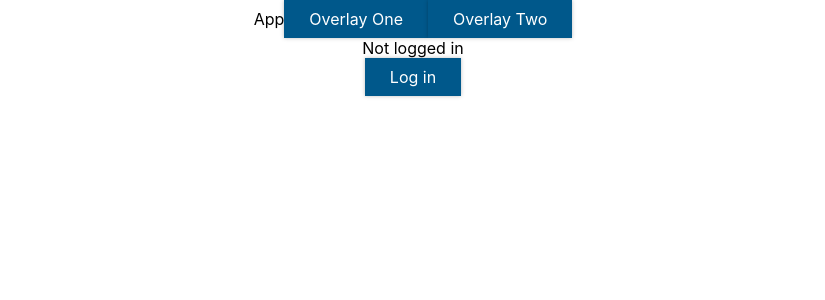
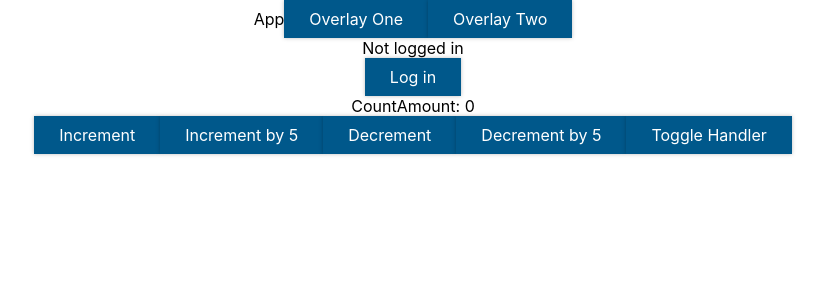
Before and after one commit to VictoriaStudios/udemy, a React (Create React App) app: page / in a window 1280 px wide. Shown: the top 300 px of the page, without its empty margins (227-1052 px from the left). Built offline with nearby package versions, Linux system fonts and the light colour scheme.

Commit message:
Implementation of React Redux and useContext completed

```diff
--- a/src/App.js
+++ b/src/App.js
@@ -4,49 +4,64 @@ import { ErrorModal } from './components/ErrorModal';
 import Button from './components/Button';
 import { testContext } from './components/store/TestProvider';
 import { ContextTester } from './components/ContextTester';
+import { useSelector, useDispatch } from 'react-redux'
 
 //an example of useReducer
 const modalReducer = (state, action) => {
   switch (action.type) {
     case 'USER_ERROR_ONE_ENABLE':
       {
-        if (action.val===true) {
-          localStorage.setItem ('error', 'true')
-          return {errorOneOpen:true, errorTwoOpen: state.errorTwoOpen}
+        if (action.val === true) {
+          localStorage.setItem('error', 'true')
+          return { errorOneOpen: true, errorTwoOpen: state.errorTwoOpen }
         }
-        if (action.val===false) {
-          localStorage.setItem ('error', 'false')
-          return {errorOneOpen:false, errorTwoOpen: state.errorTwoOpen}
+        if (action.val === false) {
+          localStorage.setItem('error', 'false')
+          return { errorOneOpen: false, errorTwoOpen: state.errorTwoOpen }
         }
       }
     case 'USER_ERROR_TWO_ENABLE':
-      if (action.val===true) {
-        localStorage.setItem ('errorTwo', 'true')
-        return {errorOneOpen:state.errorOneOpen, errorTwoOpen: true}
+      if (action.val === true) {
+        localStorage.setItem('errorTwo', 'true')
+        return { errorOneOpen: state.errorOneOpen, errorTwoOpen: true }
       }
-      if (action.val===false)  {
-        localStorage.setItem ('errorTwo', 'false')
-        return{errorOneOpen:state.errorOneOpen, errorTwoOpen: false}
+      if (action.val === false) {
+        localStorage.setItem('errorTwo', 'false')
+        return { errorOneOpen: state.errorOneOpen, errorTwoOpen: false }
       }
 
     default:
-      return {errorOneOpen:false, errorTwoOpen: false}
+      return { errorOneOpen: false, errorTwoOpen: false }
   }
 }
 
 function App() {
 
 
-  const [modalState, dispatchModal] = useReducer(modalReducer, {errorOneOpen:false, errorTwoOpen: false})
+  const [modalState, dispatchModal] = useReducer(modalReducer, { errorOneOpen: false, errorTwoOpen: false })
 
-  const ctx= useContext(testContext)
+  const ctx = useContext(testContext)
+  const counter = useSelector((state) => state.counter)
+  const showCounter = useSelector((state) => state.showCounter)
+  const dispatch = useDispatch()
 
+  const incrementHandler = (amount) => {
+    dispatch({ type: 'INCREMENT', val: amount })
+  }
+
+  const decrementHandler = (amount) => {
+    dispatch({ type: 'DECREMENT', val: amount })
+  }
+
+  const toggleHandler = () => {
+    dispatch({ type: 'TOGGLE_COUNTER' })
+  }
 
   useEffect(() => {
-    if (localStorage.getItem('error') === 'true') dispatchModal({type:'USER_ERROR_ONE_ENABLE', val:true})
-    else dispatchModal({type:'USER_ERROR_ONE_ENABLE', val:false})
-    if (localStorage.getItem('errorTwo') === 'true') dispatchModal({type:'USER_ERROR_TWO_ENABLE', val:true})
-    else dispatchModal({type:'USER_ERROR_TWO_ENABLE', val:false})
+    if (localStorage.getItem('error') === 'true') dispatchModal({ type: 'USER_ERROR_ONE_ENABLE', val: true })
+    else dispatchModal({ type: 'USER_ERROR_ONE_ENABLE', val: false })
+    if (localStorage.getItem('errorTwo') === 'true') dispatchModal({ type: 'USER_ERROR_TWO_ENABLE', val: true })
+    else dispatchModal({ type: 'USER_ERROR_TWO_ENABLE', val: false })
   }, [])
 
 
@@ -54,26 +69,36 @@ function App() {
   return (
     <div className="App">
       App
-      <Button  onClick={() => dispatchModal({type:'USER_ERROR_ONE_ENABLE', val:true})}>
+      <Button onClick={() => dispatchModal({ type: 'USER_ERROR_ONE_ENABLE', val: true })}>
         Overlay One
       </Button>
-      <Button  onClick={() => dispatchModal({type:'USER_ERROR_TWO_ENABLE', val:true})}>
+      <Button onClick={() => dispatchModal({ type: 'USER_ERROR_TWO_ENABLE', val: true })}>
         Overlay Two
       </Button>
-      {modalState.errorOneOpen? (<ErrorModal onClose={() => dispatchModal({type:'USER_ERROR_ONE_ENABLE', val:false})} header={"header1"} />): ("")}
-      {modalState.errorTwoOpen? (<ErrorModal onClose={() => dispatchModal({type:'USER_ERROR_TWO_ENABLE', val:false})} header={"header2"} />): ("")}
+      {modalState.errorOneOpen ? (<ErrorModal onClose={() => dispatchModal({ type: 'USER_ERROR_ONE_ENABLE', val: false })} header={"header1"} />) : ("")}
+      {modalState.errorTwoOpen ? (<ErrorModal onClose={() => dispatchModal({ type: 'USER_ERROR_TWO_ENABLE', val: false })} header={"header2"} />) : ("")}
       {!ctx.loggedIn ? (
         <>
-        <ContextTester message="Not logged in"/>
-        <Button onClick={() => ctx.dispatchDetails({type: "LOG_IN"})}>Log in</Button>
+          <ContextTester message="Not logged in" />
+          <Button onClick={() => ctx.dispatchDetails({ type: "LOG_IN" })}>Log in</Button>
         </>
-      ): (
+      ) : (
         <>
-        <ContextTester message="Logged in"/>
-        <Button onClick={() => ctx.dispatchDetails("LOG_OUT")}>Log out</Button>
+          <ContextTester message="Logged in" />
+          <Button onClick={() => ctx.dispatchDetails("LOG_OUT")}>Log out</Button>
         </>
       )}
+      {showCounter ? (
+        <>
+          <p>CountAmount: {counter}</p>
+          <Button onClick={() => incrementHandler(1)}>Increment</Button>
+          <Button onClick={() => incrementHandler(5)}>Increment by 5</Button>
+          <Button onClick={() => decrementHandler(1)}>Decrement</Button>
+          <Button onClick={() => decrementHandler(5)}>Decrement by 5</Button>
+        </>
+      ) : ('')}
 
+      <Button onClick={() => toggleHandler()}>Toggle Handler</Button>
     </div>
   )
 }
--- a/src/components/store/store.js
+++ b/src/components/store/store.js
@@ -1,16 +1,19 @@
 import {createStore} from 'redux'
 
 const initialState = {
-    counter: 0
+    counter: 0,
+    showCounter: true
 }
 
 const counterReducer = ( state = {initialState}, action) => {
     switch (action.type) {
-        case 'INCREMENT': return {counter: state.counter+1}
-        case 'DECREMENT': return {counter: state.counter-1}
+        case 'INCREMENT': return {...state, counter: state.counter+action.val}
+        case 'DECREMENT': return {...state, counter: state.counter-action.val}
+        case 'TOGGLE_COUNTER': return {...state, showCounter:!state.showCounter}
+        default: return state
     }
 }
 
-const reduxStore = createStore(counterReducer, {initialState})
+const reduxStore = createStore(counterReducer, initialState)
 
 export default reduxStore
--- a/src/index.js
+++ b/src/index.js
@@ -8,7 +8,9 @@ import reduxStore from './components/store/store'
 
 ReactDOM.render(
   <React.StrictMode>
+    {/* Redux store provider */}
     <Provider store={reduxStore}>
+    {/* React context provider */}
     <TestProvider>
     <App />
     </TestProvider>
```
Also changed, not shown: 2 other files (tests, documents, lock files or other folders).
